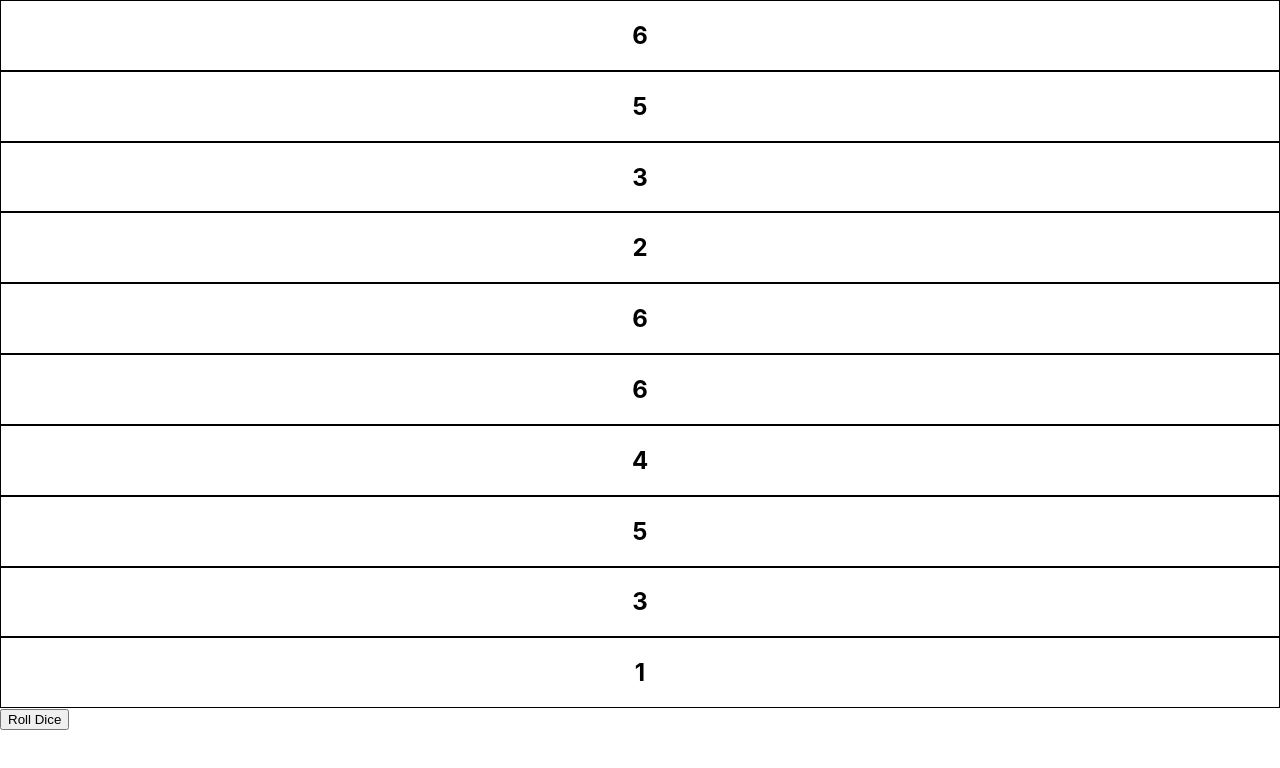
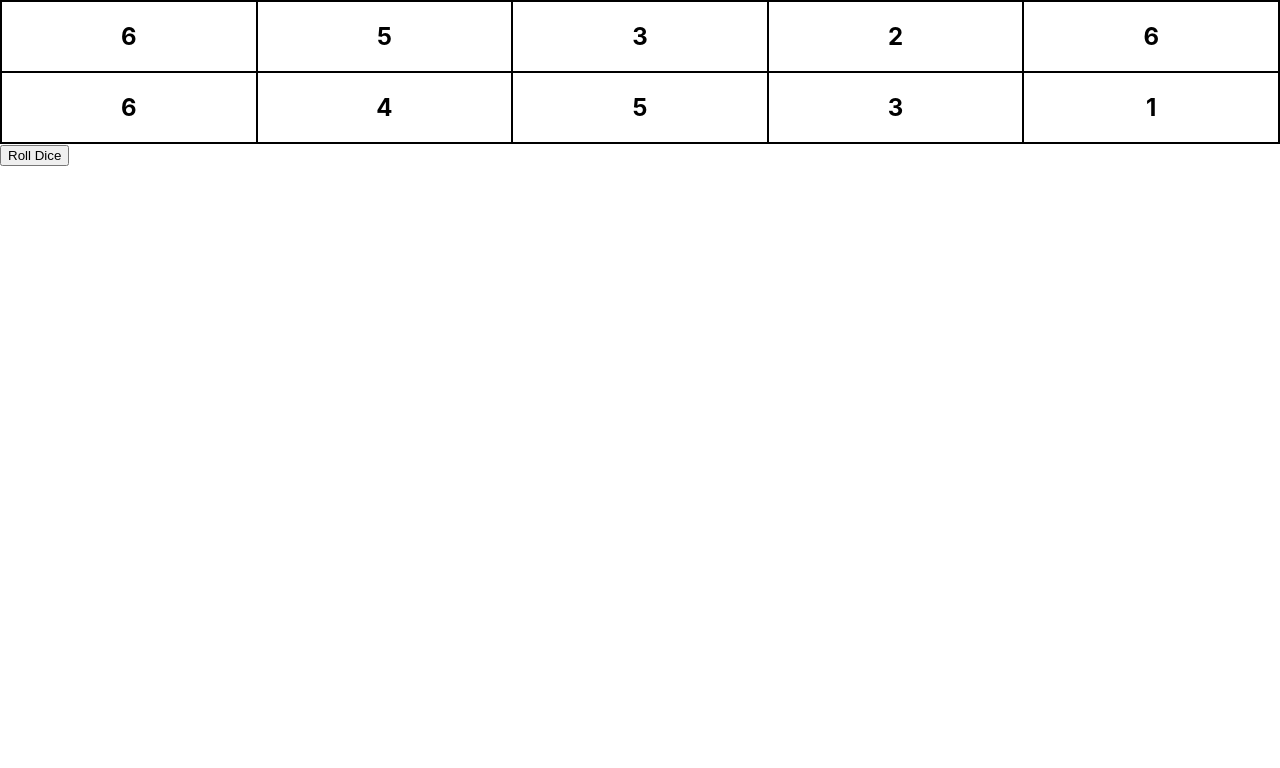
Before and after one commit to Aldo-Portillo-Frontend-Projects/Tenzies, a React (Create React App) app: page / in a window 1280 px wide. Shown: the top 768 px of the page. Built offline with nearby package versions, Linux system fonts and the light colour scheme.

Commit message:
Create conditional styles for isHeld

```diff
--- a/src/App.js
+++ b/src/App.js
@@ -4,14 +4,6 @@ import Die from './Die';
 
 function App() {
 
-/**
- * Challenge: Add conditional styling to the Die component
- * so that if it's held (isHeld === true), its background color
- * changes to a light green (#59E391)
- *
- * Remember: currently the Die component has no way of knowing
- * if it's "held" or not.
- */
 
   const [dice, setDice] = React.useState(allNewDice())
 
@@ -19,9 +11,7 @@ function App() {
     return Math.floor(Math.random() * 6 + 1);
   }
 
-  const diceRender = dice.map(die => {
-    return <Die value={die.value} />
-  })
+
 
   function allNewDice() {
     let newDiceArr = [];
@@ -33,13 +23,20 @@ function App() {
     return newDiceArr
   }
 
+  const diceRender = dice.map(die => {
+    console.log(die.isHeld)
+    return <Die value={die.value} isHeld={die.isHeld}/>
+  })
+
   function rollDice() {
     setDice(allNewDice)
   }
 
   return (
     <div className="game-board">
-      {diceRender}
+      <div className='dice-container'>
+        {diceRender}
+      </div>
       <button onClick={rollDice}>Roll Dice</button>
     </div>
   );
--- a/src/Die.js
+++ b/src/Die.js
@@ -1,9 +1,14 @@
 import React from 'react'
 
 export default function Die(props) {
+
+    const styles = {
+        backgroundColor: props.isHeld ? "#59E391": "white" ,
+    }
+
     return(
-        <div className='dice-border'>
-            <h2 className='dice-content'>{props.value}</h2>
+        <div className='dice-border' style={styles}>
+            <h2 className='dice-content' >{props.value}</h2>
         </div>
     )
 }
```
